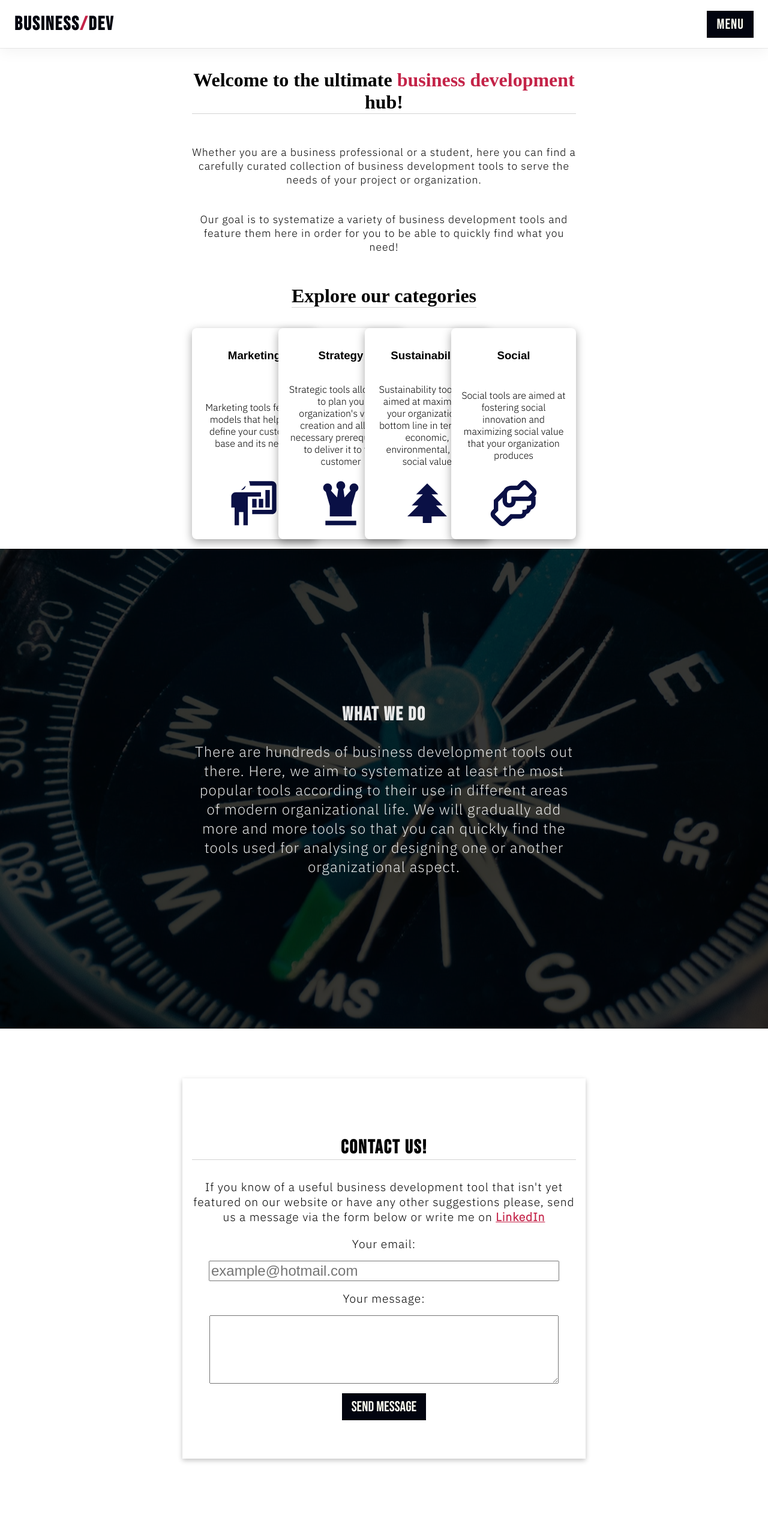
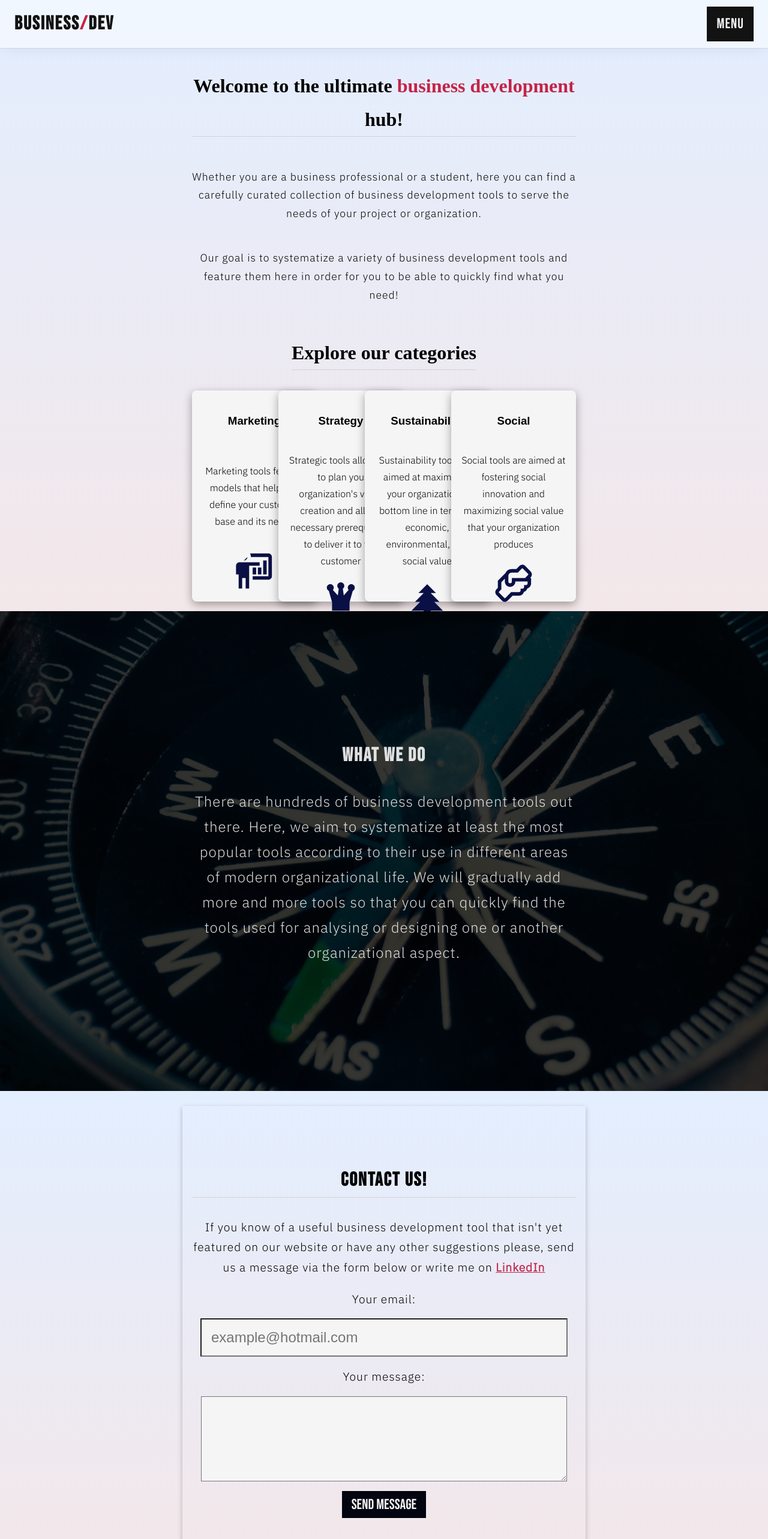
Before and after one commit to Templehof/bdev, a React (Create React App) app: page / in a window 1280 px wide. Shown: the top 2566 px of the page at 60% size. Before the commit the page ends 2515 px from the top, so only its background shows below. Built offline with nearby package versions, Linux system fonts and the light colour scheme.

Commit message:
restyling of colors

```diff
--- a/src/components/pages/about.css
+++ b/src/components/pages/about.css
@@ -4,7 +4,7 @@
     font-family: 'Bebas Neue', sans-serif;
     letter-spacing: 2px;
     font-size: 2rem;
-    color: #FFFF;
+    color: var(--baseWhite);
     opacity: .9;
 }
 
@@ -12,6 +12,6 @@
     text-align: center;
     letter-spacing: 1px;
     font-size: 1.5rem;
-    color: #FFFF;
+    color: var(--baseWhite);
     opacity: .9;
 }
--- a/src/components/pages/contacts.css
+++ b/src/components/pages/contacts.css
@@ -28,7 +28,7 @@
 }
 
 .contact-text a{
- color: #C42348;
+ color: var(--baseRed);
  font-weight: 600;
 }
 
@@ -42,8 +42,10 @@
 }
 
 .contact-form input, textarea {
+    padding: 1rem;
     width: 90%;
     font-size: 1.5rem;
+    background-color: var(--baseWhite);
 }
 
 .contact-form label {
@@ -58,7 +60,7 @@
     font-family: 'Bebas Neue', sans-serif;
     padding: .5rem 1rem .5rem 1rem;
     background-color: #02040F;
-    color: #FFFFF3;
+    color: var(--baseWhite);
     font-size: 1.5rem;
     cursor: pointer;
     border: none;
@@ -67,8 +69,8 @@
 }
 
 .contact-submit-btn:hover{
-    background-color: #C42348;
-    color: black;
+    background-color: var(--baseRed);
+    color: var(--baseWhite);
 }
 
 @media screen and (max-width: 1000px) {
--- a/src/components/pages/intro.css
+++ b/src/components/pages/intro.css
@@ -17,7 +17,7 @@
 }
 
 .intro-title span {
- color: #C42348;
+ color: var(--baseRed);
 }
 
 .intro-text{
--- a/src/components/pages/routed-pages/tool-view.css
+++ b/src/components/pages/routed-pages/tool-view.css
@@ -10,11 +10,13 @@
     margin-bottom: 1rem;
     box-shadow: rgba(60, 64, 67, 0.3) 0px 1px 2px 0px, rgba(60, 64, 67, 0.15) 0px 1px 3px 1px;
     transition: all 1s;
+    border-radius: .4rem;
 }
 
 .tool-view-title{
     text-align: center;
     font-size: 1.5rem;
+    border-bottom: 2px solid var(--baseRed);
 }
 
 .tool-view-text {
@@ -36,7 +38,7 @@
 }
 
 .tool-link-readMore:hover{
-    color: #23CE6B;
+    color: var(--baseRed);
 }
 
 @media screen and (max-width: 1200px) {
--- a/src/components/pages/routed-pages/tools-overview.css
+++ b/src/components/pages/routed-pages/tools-overview.css
@@ -5,6 +5,12 @@
 }
 
 .tools-overview{
+    position: relative;
+    box-sizing: border-box;
+    font-family: 'IBM Plex Sans', sans-serif;
+    min-height: 100vh;
+    width: 100vw;
+    cursor: default;
     margin-top: 6rem;
     margin-left: auto;
     margin-right: auto;
@@ -35,7 +41,7 @@
     font-family: 'Bebas Neue', sans-serif;
     padding: .5rem 1rem .5rem 1rem;
     background-color: #02040F;
-    color: #FFFFF3;
+    color: var(--baseWhite);
     font-size: 1.5rem;
     cursor: pointer;
     border: none;
@@ -45,8 +51,8 @@
 }
 
 .filter-btn:hover{
-    background-color: #C42348;
-    color: #121212;
+    background-color: var(baseRed);
+    color: var(--baseBlack);
 }
 
 
@@ -57,7 +63,7 @@
     letter-spacing: 1px;
     padding: .5rem 1rem .5rem 1rem;
     background-color: #02040F;
-    color: #FFFFF3;
+    color: var(--baseWhite);
     font-size: 1.5rem;
     cursor: pointer;
     border: none;
@@ -67,7 +73,7 @@
 }
 
 .filter-menu-btn:hover{
-    color: #02040F;
+    color: var(--baseBlack);
 }
 
 .filter-menu-btn::before {
@@ -75,7 +81,7 @@
     position: absolute;
     left: 0;
     top: 0;
-    background-color: #C42348;
+    background-color: var(baseRed);
     height: 100%;
     width: 100%;
     transform-origin: bottom left;
--- a/src/components/pages/routed-pages/tools-overview.js
+++ b/src/components/pages/routed-pages/tools-overview.js
@@ -97,7 +97,7 @@ function ToolsOverview() {
         mountOnEnter
         unmountOnExit
       >
-        <section className="page-section tools-overview">{allTools()}</section>
+        <section className="tools-overview">{allTools()}</section>
       </CSSTransition>
       {isLoading && <LoadingModal />}
     </React.Fragment>
--- a/src/components/pages/tool-card.css
+++ b/src/components/pages/tool-card.css
@@ -10,9 +10,8 @@
   align-items: center;
   padding: 1rem;
   box-shadow: rgba(0, 0, 0, 0.35) 0px 5px 15px;
-  background-color: white;
+  background-color: var(--baseWhite);
   transition: all 0.3s ease-in;
-
   z-index: 99;
 }
 
@@ -35,7 +34,7 @@
 
 img {
   aspect-ratio: 1 / 1;
-  width: 50%;
+  width: 40%;
   max-height: 100%;
 }
 
--- a/src/components/ui-elems/header.css
+++ b/src/components/ui-elems/header.css
@@ -20,11 +20,11 @@
     font-family: 'Bebas Neue', sans-serif;
     letter-spacing: 2px;
     font-size: 2rem;
-    color: #02040F;
+    color: var(--baseBlack);
 }
 
 .logo span{
-    color: #C42348;
+    color: var(--baseRed);
 }
 
 .menu-btn {
@@ -32,8 +32,8 @@
     font-family: 'Bebas Neue', sans-serif;
     letter-spacing: 1px;
     padding: .5rem 1rem .5rem 1rem;
-    background-color: #02040F;
-    color: #FFFFF3;
+    background-color: var(--baseBlack);
+    color: var(--baseWhite);
     font-size: 1.5rem;
     cursor: pointer;
     border: none;
@@ -51,7 +51,7 @@
     position: absolute;
     left: 0;
     top: 0;
-    background-color: #C42348;
+    background-color: var(--baseRed);
     height: 100%;
     width: 100%;
     transform-origin: bottom left;
--- a/src/components/ui-elems/nav-links.css
+++ b/src/components/ui-elems/nav-links.css
@@ -10,24 +10,24 @@ ul{
 
 
 .nav-link{
-    color: white;
+    color: var(--baseWhite);
     font-size: 2rem;
     text-decoration: none;
 }
 
 .nav-link-back {
     font-size: 2rem;
-    color: black;
+    color: var(--baseBlack);
     padding: 1rem;
     text-decoration: none;
 }
 
 .nav-link-back span {
-    color: #C42348;
+    color: var(--baseRed);
 }
 
 .route-link{
-    color: #C42348;
+    color: var(--baseRed);
 }
 
 .nav-link:hover {
--- a/src/index.css
+++ b/src/index.css
@@ -3,13 +3,19 @@ body {
   overflow-x: hidden;
   font-family: -apple-system, BlinkMacSystemFont, "Segoe UI", Roboto, Oxygen,
     Ubuntu, Cantarell, "Open Sans", "Helvetica Neue", sans-serif;
+    line-height: 1.75;
 }
 
+:root {
+  --baseWhite: #f5f5f5;
+  --baseBlack: #121212;
+  --baseRed: #C42348;
+}
 
 .nav-link-back {
   font-family: 'Bebas Neue', sans-serif;
   letter-spacing: 1px;
-  color: black;
+  color: var(--baseBlack);
   transition: all .5s;
 }
 
@@ -31,6 +37,7 @@ body {
   min-height: 100vh;
   width: 100vw;
   cursor: default;
+  background-image: linear-gradient(to top, #f3e7e9 0%, #e3eeff 99%, #e3eeff 100%);
 }
 
 .intro-section, .about-section{
```
